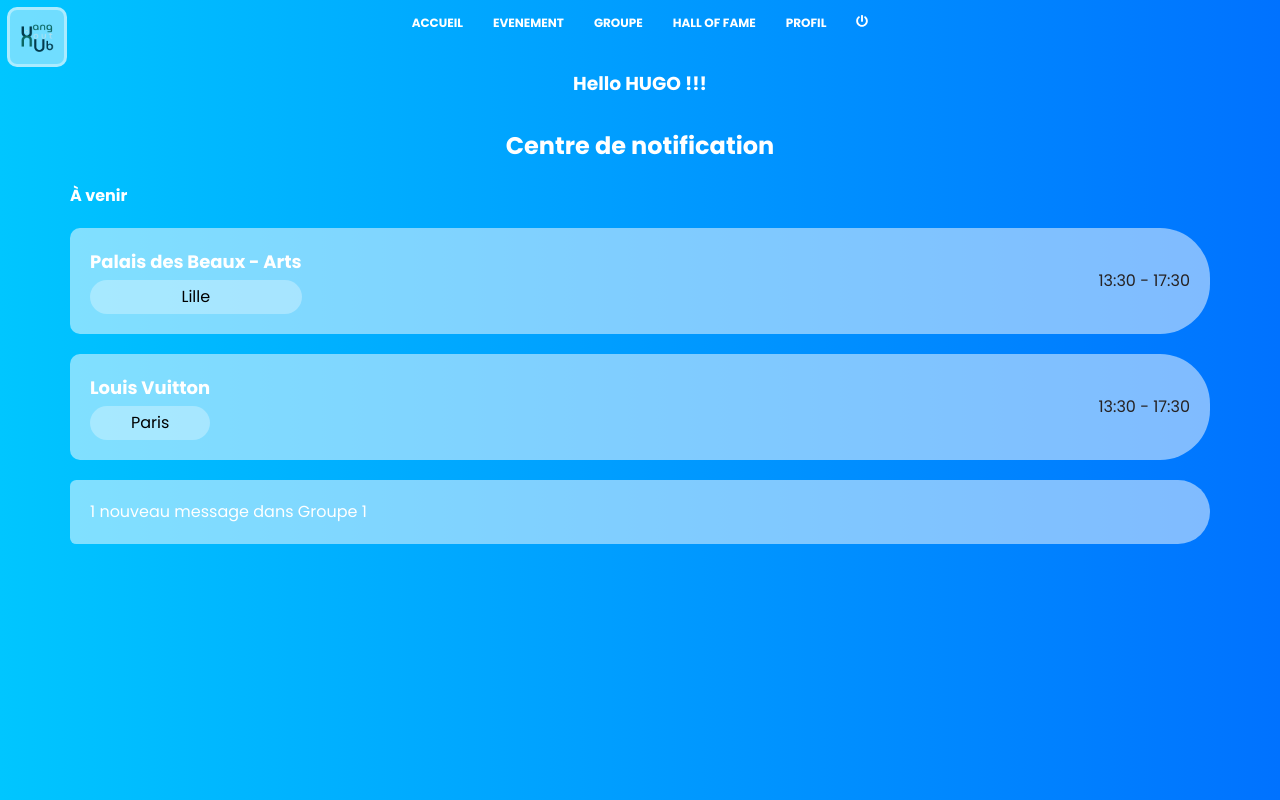
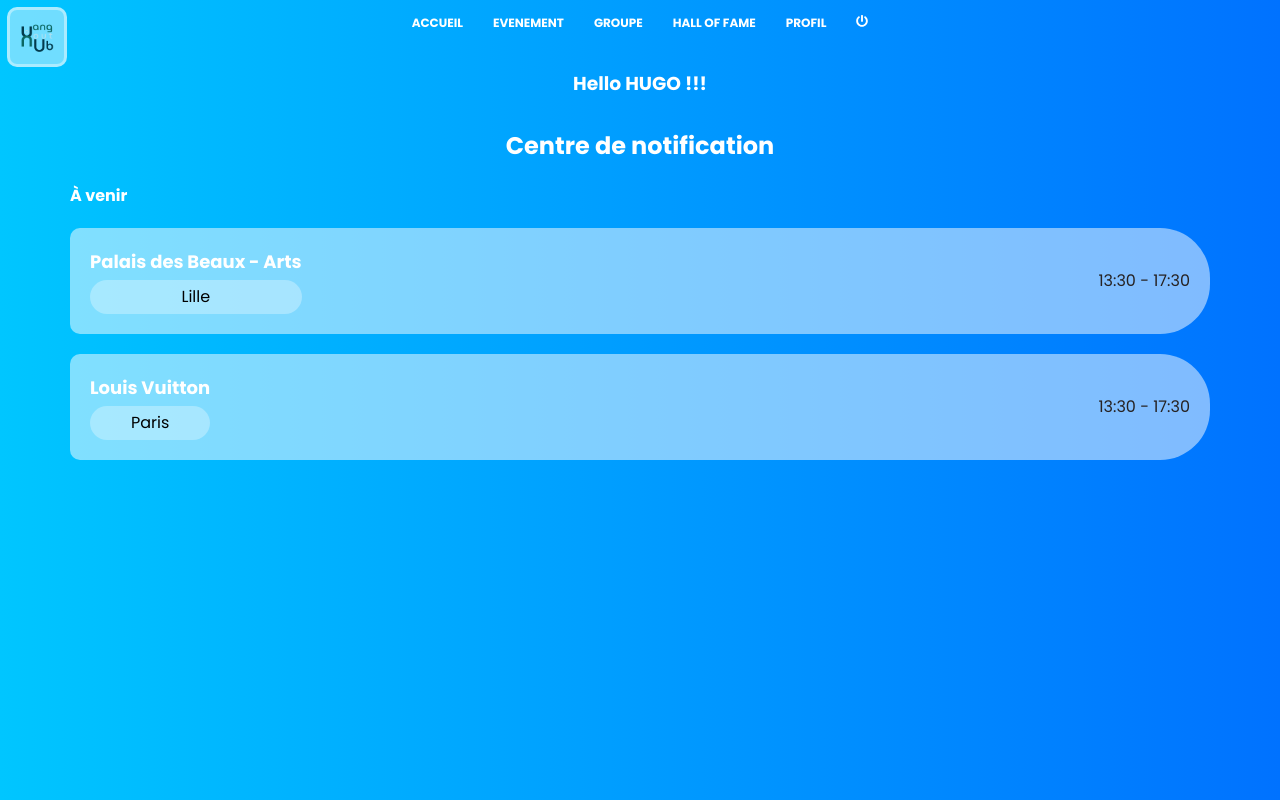
Before and after one commit to RomeoVandoolaeghe/Projet_Fin_Annee_2024, a React (Vite) app in the folder vite/: page /Accueil in a window 1280 px wide. Built offline with nearby package versions, Linux system fonts and the light colour scheme; no server answers.

Commit message:
Update Accueil.jsx

```diff
--- a/vite/src/pages/user/Accueil/Accueil.jsx
+++ b/vite/src/pages/user/Accueil/Accueil.jsx
@@ -1,6 +1,6 @@
 import React from 'react';
 import UpComingEvents from '../../../components/UpComingEvents/UpComingEvents';
-import NotificationCard from '../../../components/Notification/Notification';
+/* import NotificationCard from '../../../components/Notification/Notification'; */
 import axios from 'axios'
 import './Accueil.css';
 
@@ -54,7 +54,7 @@ function Home() {
       <div className="home">
       <h2>Centre de notification</h2>
         <UpComingEvents events={events} />
-        <NotificationCard notification={{ title: "Nouveau message", group: "Groupe 1", count: 1 }} />
+      {/* <NotificationCard notification={{ title: "Nouveau message", group: "Groupe 1", count: 1 }} /> */}
       </div>
     </>
 
```
